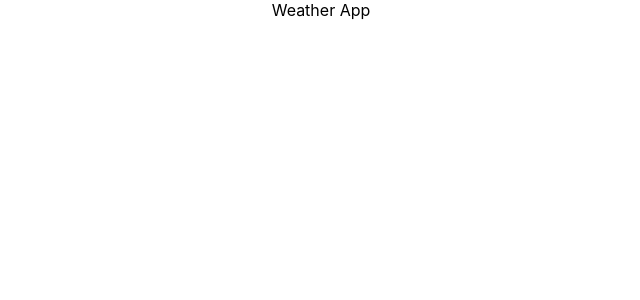
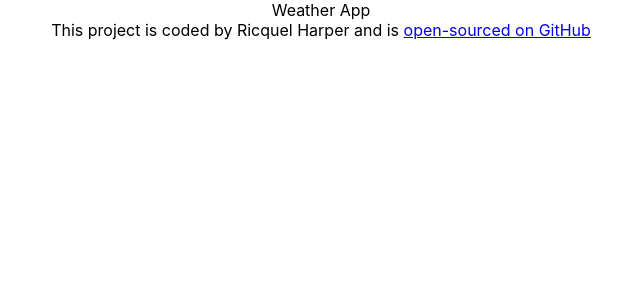
Before and after one commit to Ricquel215/rjh-react-weather, a React (Create React App) app: page / in a window 1280 px wide. Shown: the top 300 px of the page, without its empty margins (319-959 px from the left). Built offline with nearby package versions, Linux system fonts and the light colour scheme.

Commit message:
Added GitHub url

```diff
--- a/src/App.js
+++ b/src/App.js
@@ -1,5 +1,19 @@
+import React from "react";
 import "./App.css";
 
 export default function App() {
-  return <div className="App">Weather App</div>;
+  return (
+    <div className="App">
+      Weather App
+      <footer>
+        This project is coded by Ricquel Harper and is{" "}
+        <a
+          href="https://github.com/Ricquel215/rjh-react-weather"
+          target="_blank"
+        >
+          open-sourced on GitHub
+        </a>
+      </footer>
+    </div>
+  );
 }
```
